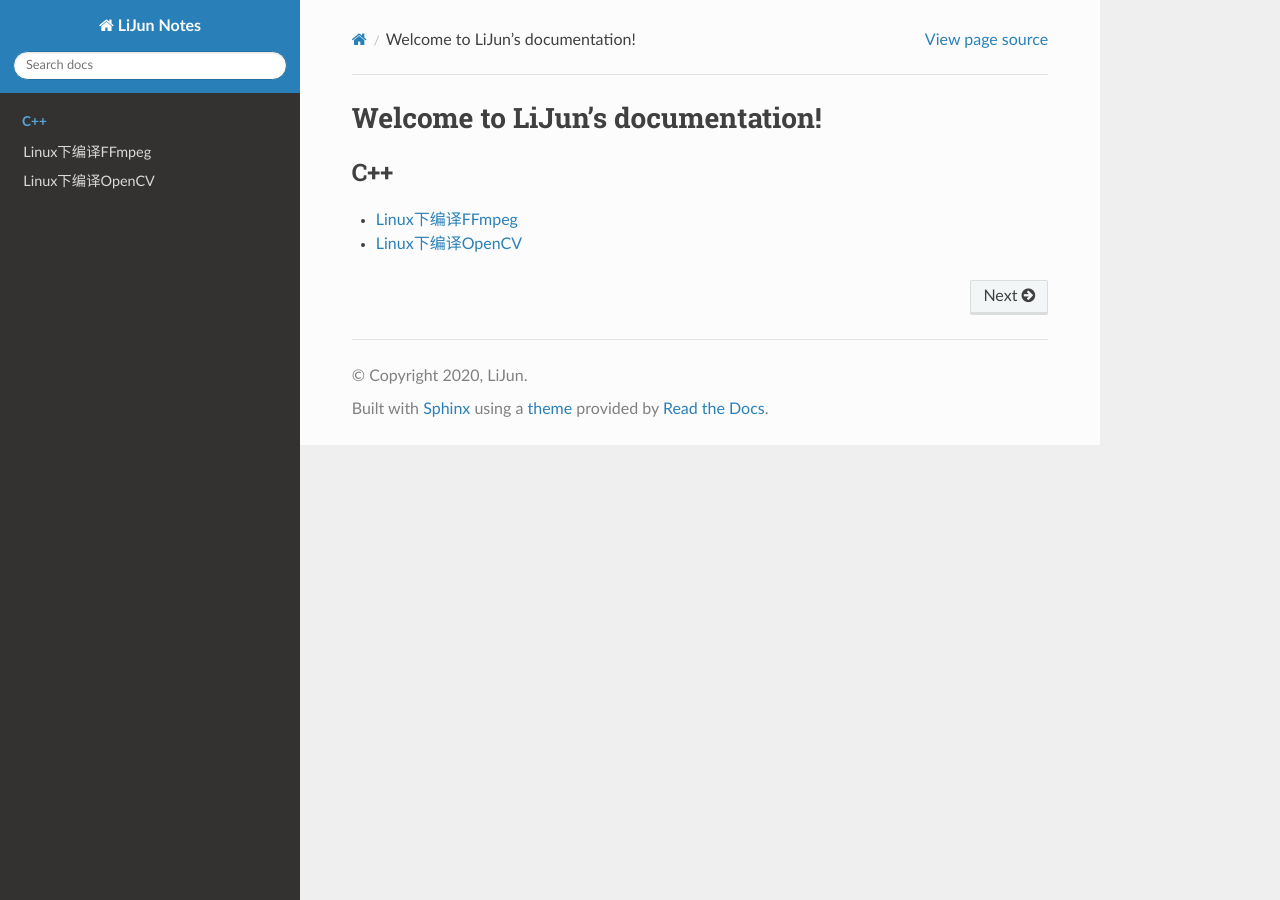
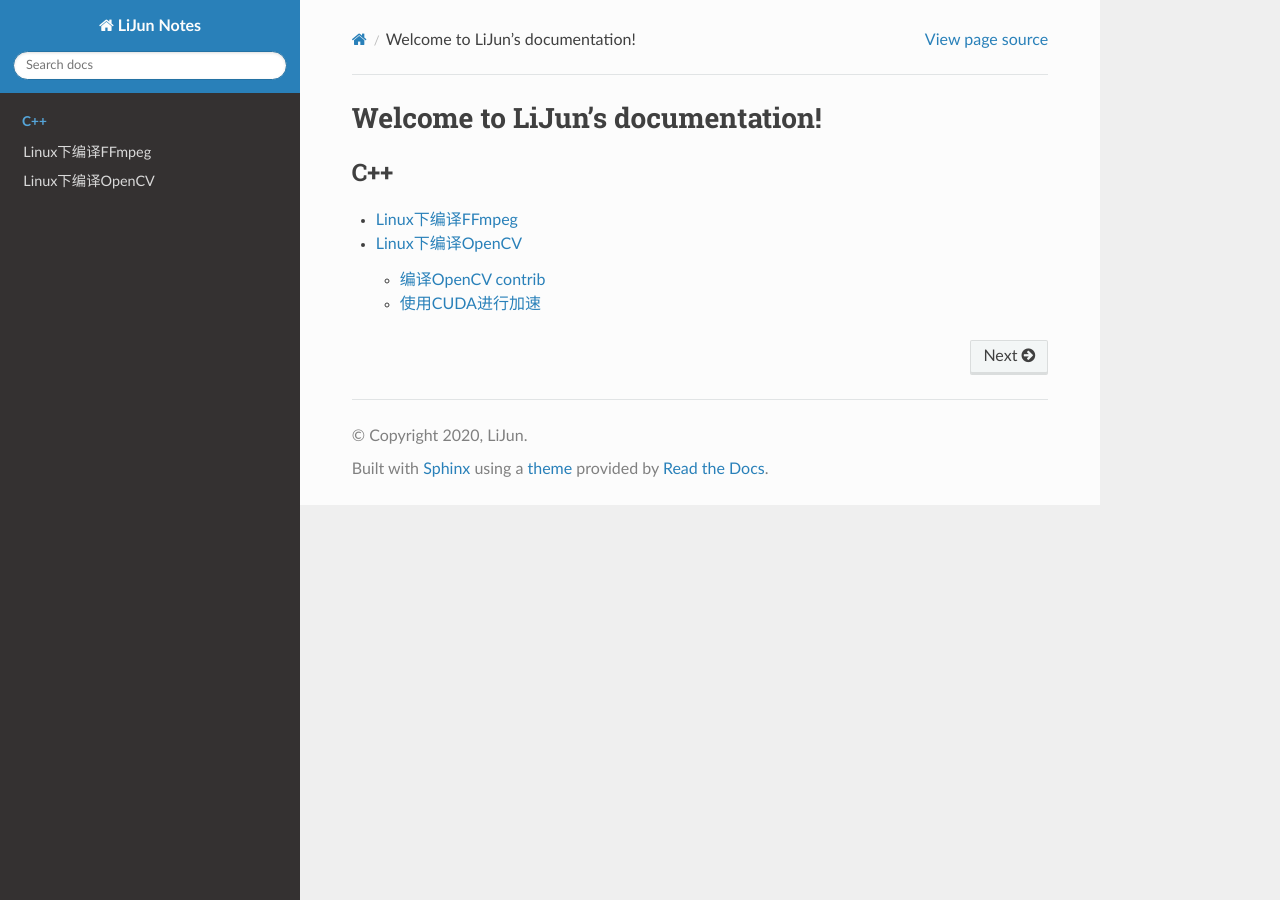
Before and after one commit to ceykmc/notes, a Sphinx documentation site: the page built from source/index.rst, in a window 1280 px wide. Built offline with Sphinx 7.4.7 and the Read the Docs theme 2.0.0, drawn with Linux system fonts in a browser that asks for light colours; some of the changed lines change nothing that is shown.

Commit message:
更新编译OpenCV

````diff
--- a/source/C++/编译OpenCV.md
+++ b/source/C++/编译OpenCV.md
@@ -41,3 +41,20 @@
    make -j4
    sudo make install
    ```
+
+### 编译OpenCV contrib
+
+1. 克隆OpenCV contrib源码
+
+   Gitee仓库（推荐）：https://gitee.com/cmkyec/opencv_contrib.git
+
+   Github仓库：https://github.com/opencv/opencv_contrib.git
+
+2. 参考contrib仓库README.MD文件进行编译
+
+   编译前，建议将contrib切换成和OpenCV相同的分支。
+
+
+### 使用CUDA进行加速
+
+参考网址：https://www.pyimagesearch.com/2020/02/03/how-to-use-opencvs-dnn-module-with-nvidia-gpus-cuda-and-cudnn/
````
